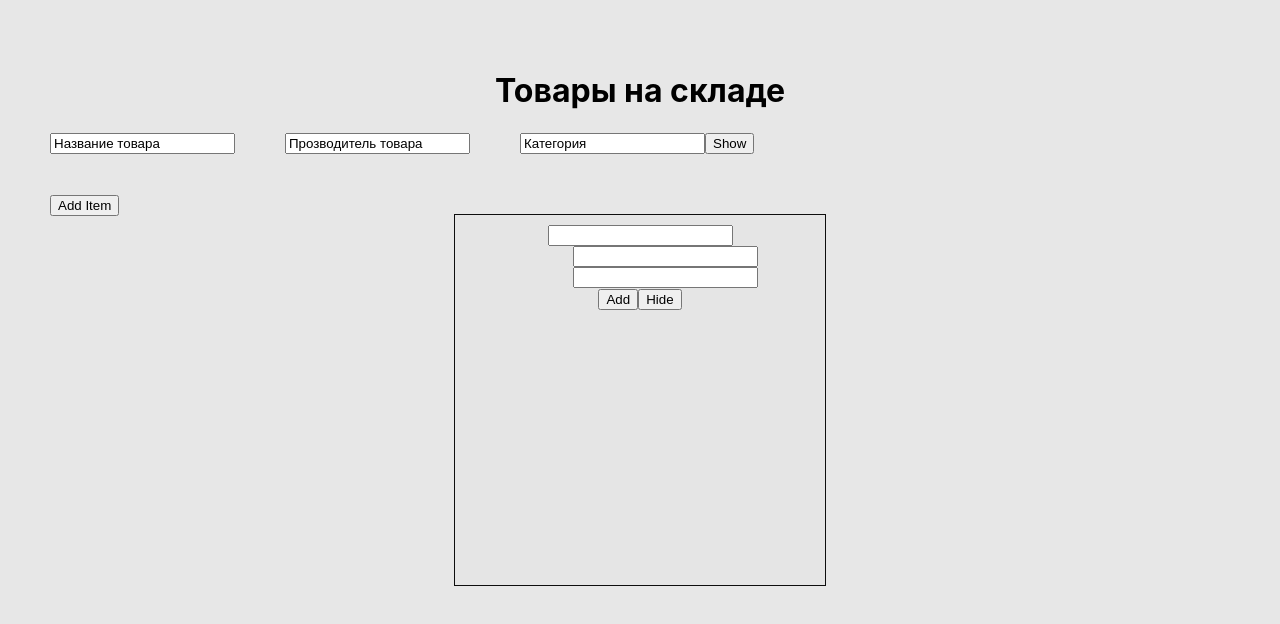
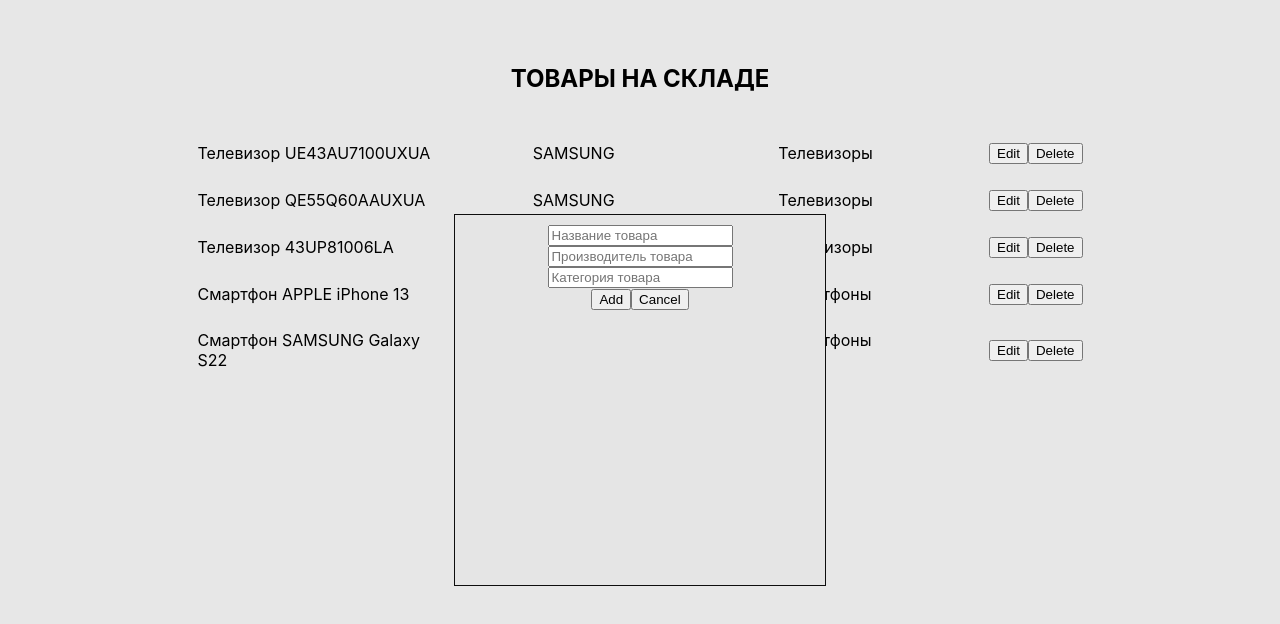
Before and after one commit to romanshliakhov/react, a React (Create React App) app in the folder appstore/: page / in a window 1280 px wide. Both pictures are taken after a click on the button "Add Item". Shown: the top 624 px of the page. Built offline with nearby package versions, Linux system fonts and the light colour scheme.

Commit message:
starting project like lesson 2

```diff
--- a/appstore/src/App.css
+++ b/appstore/src/App.css
@@ -2,6 +2,14 @@
   padding: 50px;
   background-color: #e7e7e7;
   height: 100vh;
-  /* display: flex;
-  justify-content: center; */
+  display: flex;
+  flex-direction: column;
+  align-items: center;
 }
+
+h1 {
+  font-size: 24px;
+  line-height: 26px;
+  text-transform: uppercase;
+  margin-bottom: 50px;
+}
--- a/appstore/src/App.js
+++ b/appstore/src/App.js
@@ -13,13 +13,38 @@
       isModalVisible: false,
       isModalAddVisible: false,
       itemIndexToView: 0,
-      productItems: [
+      products: [
         {
           id: uuidv4(),
-          title: 'Название товара',
-          description: 'Прозводитель товара',
-          category: 'Категория',
-        }
+          title: 'Телевизор UE43AU7100UXUA ',
+          description: 'SAMSUNG',
+          category: 'Телевизоры',
+        },
+        {
+          id: uuidv4(),
+          title: 'Телевизор QE55Q60AAUXUA',
+          description: 'SAMSUNG',
+          category: 'Телевизоры',
+        },
+        {
+          id: uuidv4(),
+          title: 'Телевизор 43UP81006LA',
+          description: 'LG',
+          category: 'Телевизоры',
+        },
+        {
+          id: uuidv4(),
+          title: 'Смартфон APPLE iPhone 13',
+          description: 'APPLE',
+          category: 'Смартфоны',
+        },
+        {
+          id: uuidv4(),
+          title: 'Смартфон SAMSUNG Galaxy S22',
+          description: 'SAMSUNG',
+          category: 'Смартфоны',
+        },
+
       ],
     }
 
@@ -32,7 +57,7 @@
       key={item.id}
       item={item}
       onTitleChange={(text) => {
-        this.setState({ productItems: this.state.productItems.map((currentItem) => {
+        this.setState({ products: this.state.products.map((currentItem) => {
           if (currentItem.id === item.id) {
             return {
               ...currentItem,
@@ -44,7 +69,7 @@
       });
       }}
       onDescriptionChange={(text) => {
-        this.setState({ productItems: this.state.productItems.map((currentItem) => {
+        this.setState({ products: this.state.products.map((currentItem) => {
           if (currentItem.id === item.id) {
             return {
               ...currentItem,
@@ -56,7 +81,7 @@
       });
       }}
       onCategoryChange={(text) => {
-        this.setState({ productItems: this.state.productItems.map((currentItem) => {
+        this.setState({ products: this.state.products.map((currentItem) => {
           if (currentItem.id === item.id) {
             return {
               ...currentItem,
@@ -68,7 +93,7 @@
       });
       }}
 
-      onShowItem={() => {
+      onEditItem={() => {
         this.setState({
           isModalVisible: true,
           itemIndexToView: i,
@@ -82,10 +107,10 @@
     return (
       <div className="app">
         <h1>Товары на складе</h1>
-        {this.state.productItems.map(this.mapItem)}
+        {this.state.products.map(this.mapItem)}
         {this.state.isModalVisible ?
         <ProductItemModal
-          item={this.state.productItems[this.state.itemIndexToView]}
+          item={this.state.products[this.state.itemIndexToView]}
           onHideModal={() => {
             this.setState({ isModalVisible: false })
           }}
@@ -95,8 +120,8 @@
           onAddItem={( {title, description, category}) => {
             this.setState({
               isModalAddVisible: false,
-              productItems: [
-                ...this.state.productItems,
+              products: [
+                ...this.state.products,
                 {
                   id: uuidv4(),
                   title,
--- /dev/null
+++ b/appstore/src/FilterList/FilterList.js
@@ -0,0 +1,6 @@
+import React, {Component} from 'react';
+import PropTypes from 'prop-types';
+
+export class FilterList extends Component{
+
+}
--- a/appstore/src/ProductItem/ProductItem.css
+++ b/appstore/src/ProductItem/ProductItem.css
@@ -1,7 +1,28 @@
-h1 {
+.main {
+    display: flex;
+    align-items: center;
+    justify-content: space-between;
+    width: 75%;
+}
+
+.main + .main {
+    margin-top: 25px;
+}
+
+.main-rows {
+    display: flex;
+    justify-content: space-between;
+    max-width: 85%;
+    width: 100%;
+}
+
+.main-item {
+    flex-basis: 33%;
     text-align: center;
 }
 
-input + input {
-    margin-left: 50px;
+
+
+.main-item:first-child {
+    text-align: left;
 }
--- a/appstore/src/ProductItem/ProductItem.js
+++ b/appstore/src/ProductItem/ProductItem.js
@@ -21,15 +21,22 @@
         this.props.onCategoryChange(event.target.value);
     }
 
-
-
     render () {
         return (
             <div className="main">
-                <input value={this.props.item.title} onChange={this.onTitleChange} />
-                <input value={this.props.item.description} onChange={this.onDescriptionChange}/>
-                <input value={this.props.item.category} onChange={this.onCategoryChange}/>
-                <button onClick={this.props.onShowItem}>Show</button>
+                <div className="main-rows">
+                    <div className="main-item">{this.props.item.title || " - "}</div>
+                    <div className="main-item">{this.props.item.description || " - "}</div>
+                    <div className="main-item">{this.props.item.category || " - "}</div>
+                </div>
+                <div className="main-btns">
+                    <button onClick={this.props.onEditItem}>Edit</button>
+                    {/* <button onClick={this.props.onDeleteItem}>Delete</button>    */}
+                    <button onClick={() => {
+                        this.setState({
+                            productItems: this.state.productItems.slice(0, this.state.productItems.length -1 ) })
+                    }}>Delete</button>
+                </div>
             </div>
         )
     }
--- a/appstore/src/ProductItemAddModal/ProductItemAddModal.js
+++ b/appstore/src/ProductItemAddModal/ProductItemAddModal.js
@@ -14,14 +14,14 @@
     render() {
         return (
             <div className="modal">
-                <input value={this.state.title} onChange={(event) => { this.setState({ title: event.target.value })}}/>
-                <input value={this.state.description} onChange={(event) => { this.setState({ description: event.target.value })}}/>
-                <input value={this.state.category} onChange={(event) => { this.setState({ category: event.target.value })}}/>
+                <input placeholder="Название товара" value={this.state.title} onChange={(event) => { this.setState({ title: event.target.value })}}/>
+                <input placeholder="Производитель товара" value={this.state.description} onChange={(event) => { this.setState({ description: event.target.value })}}/>
+                <input placeholder="Категория товара" value={this.state.category} onChange={(event) => { this.setState({ category: event.target.value })}}/>
                 <div>
                     <button onClick={() => {
                         this.props.onAddItem({ title: this.state.title, description: this.state.description, category: this.state.category })
                     }}>Add</button>
-                    <button onClick={this.props.onHideModal}>Hide</button>
+                    <button onClick={this.props.onHideModal}>Cancel</button>
                 </div>
             </div>
         )
--- a/appstore/src/ProductItemModal/ProductItemModal.js
+++ b/appstore/src/ProductItemModal/ProductItemModal.js
@@ -5,9 +5,9 @@
     render() {
         return (
             <div className="modal">
-                <p>{this.props.item.title}</p>
-                <p>{this.props.item.description}</p>
-                <p>{this.props.item.category}</p>
+                <div>{this.props.item.title}</div>
+                <div>{this.props.item.description}</div>
+                <div>{this.props.item.category}</div>
                 <button onClick={this.props.onHideModal}>Hide</button>
             </div>
         )
```
Also changed, not shown: appstore/src/FilterList/FilterList.css (added), appstore/src/ProductsList/ProductsList.css (added), appstore/src/ProductsList/ProductsList.js (added).
